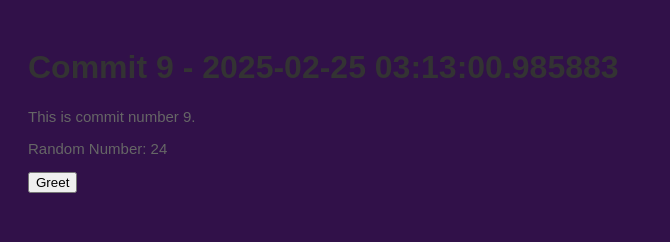
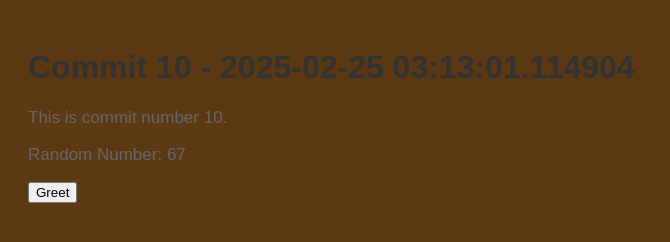
Before and after one commit to legbald0d/myrep-repo-20250225031257, a plain HTML site: page index.html in a window 1280 px wide. Shown: the whole page, without its empty margins (0-670 px from the left). Drawn offline with Linux system fonts and the light colour scheme.

Commit message:
📝 Commit 10 with HTML, CSS, and JS

```diff
--- a/index.html
+++ b/index.html
@@ -2,13 +2,13 @@
     <!DOCTYPE html>
     <html>
     <head>
-        <title>Commit 9 - 2025-02-25 03:13:00.985883</title>
+        <title>Commit 10 - 2025-02-25 03:13:01.114904</title>
         <link rel="stylesheet" href="style.css">
     </head>
     <body>
-        <h1>Commit 9 - 2025-02-25 03:13:00.985883</h1>
-        <p>This is commit number 9.</p>
-        <p>Random Number: 24</p>
+        <h1>Commit 10 - 2025-02-25 03:13:01.114904</h1>
+        <p>This is commit number 10.</p>
+        <p>Random Number: 67</p>
         <button onclick="greet()">Greet</button>
         <script src="script.js"></script>
     </body>
--- a/script.js
+++ b/script.js
@@ -2,4 +2,4 @@
     function greet() {
         alert('Hello from commit ' + commitNumber + '!');
     }
-    var commitNumber = 9;
+    var commitNumber = 10;
--- a/style.css
+++ b/style.css
@@ -1,7 +1,7 @@
 
     body {
         font-family: Arial, sans-serif;
-        background-color: #311149;
+        background-color: #5d3913;
         padding: 20px;
     }
     h1 {
@@ -9,5 +9,5 @@
     }
     p {
         color: #666;
-        font-size: 15px;
+        font-size: 17px;
     }
```
